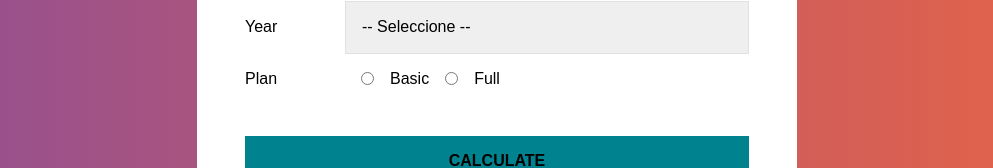
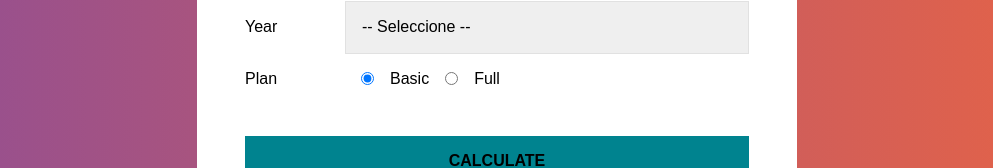
Before and after one commit to IsaacRF/react-insurance, a React (Create React App) app: page / in a window 1280 px wide. Shown: the part 172-340 px from the top of the page, without its empty margins (143-1136 px from the left). Built offline with nearby package versions, Linux system fonts and the light colour scheme.

Commit message:
#94 - Add form inputs onchange handler to set state

```diff
--- a/src/components/Form/index.tsx
+++ b/src/components/Form/index.tsx
@@ -1,13 +1,44 @@
-import { FormContainer, FieldContainer, FieldLabelContainer, SelectContainer, RadioContainer, ButtonContainer } from "./styles";
+import React, { ChangeEvent, FormEvent, useState } from "react";
+import {
+  FormContainer,
+  FieldContainer,
+  FieldLabelContainer,
+  SelectContainer,
+  RadioContainer,
+  ButtonContainer,
+} from "./styles";
+import { Data } from "./types";
 
 export interface FormProps {}
 
-const Form: React.FC<FormProps> = () => (
+/**
+ * Form component to introduce insurance data
+ * @returns
+ */
+const Form: React.FC<FormProps> = () => {
+  const [data, setData] = useState<Data>({
+    brand: "",
+    year: "",
+    plan: "basic",
+  });
+
+  /**
+   * Set state whenever any form info changes
+   * @param e
+   */
+  function onInfoChange(e: ChangeEvent<HTMLSelectElement | HTMLInputElement>) {
+    setData({
+      ...data,
+      [e.currentTarget.name]: e.currentTarget.value,
+    });
+  }
+
+  return (
     <FormContainer>
       <form>
         <FieldContainer>
           <FieldLabelContainer>Brand</FieldLabelContainer>
-        <SelectContainer>
+          <SelectContainer name="brand" value={data.brand} onChange={onInfoChange}>
             <option value="">-- Choose a brand --</option>
             <option value="american">American</option>
             <option value="european">European</option>
@@ -17,7 +48,7 @@ const Form: React.FC<FormProps> = () => (
 
         <FieldContainer>
           <FieldLabelContainer>Year</FieldLabelContainer>
-        <SelectContainer>
+          <SelectContainer name="year" value={data.year} onChange={onInfoChange}>
             <option value="">-- Seleccione --</option>
             <option value="2021">2021</option>
             <option value="2020">2020</option>
@@ -34,13 +65,28 @@ const Form: React.FC<FormProps> = () => (
 
         <FieldContainer>
           <FieldLabelContainer>Plan</FieldLabelContainer>
-        <RadioContainer type="radio" name="plan" value="basic" /><span>Basic</span>
-        <RadioContainer type="radio" name="plan" value="full" /><span>Full</span>
+          <RadioContainer
+            type="radio"
+            name="plan"
+            value="basic"
+            checked={data.plan === "basic"}
+            onChange={onInfoChange}
+          />
+          <span>Basic</span>
+          <RadioContainer
+            type="radio"
+            name="plan"
+            value="full"
+            checked={data.plan === "full"}
+            onChange={onInfoChange}
+          />
+          <span>Full</span>
         </FieldContainer>
 
         <ButtonContainer type="button">Calculate</ButtonContainer>
       </form>
     </FormContainer>
   );
+};
 
 export default Form;
--- /dev/null
+++ b/src/components/Form/types.ts
@@ -0,0 +1,5 @@
+export interface Data {
+    brand: string;
+    year: string;
+    plan: string;
+}
```
Lines whose indentation alone changed are shown as unchanged.
